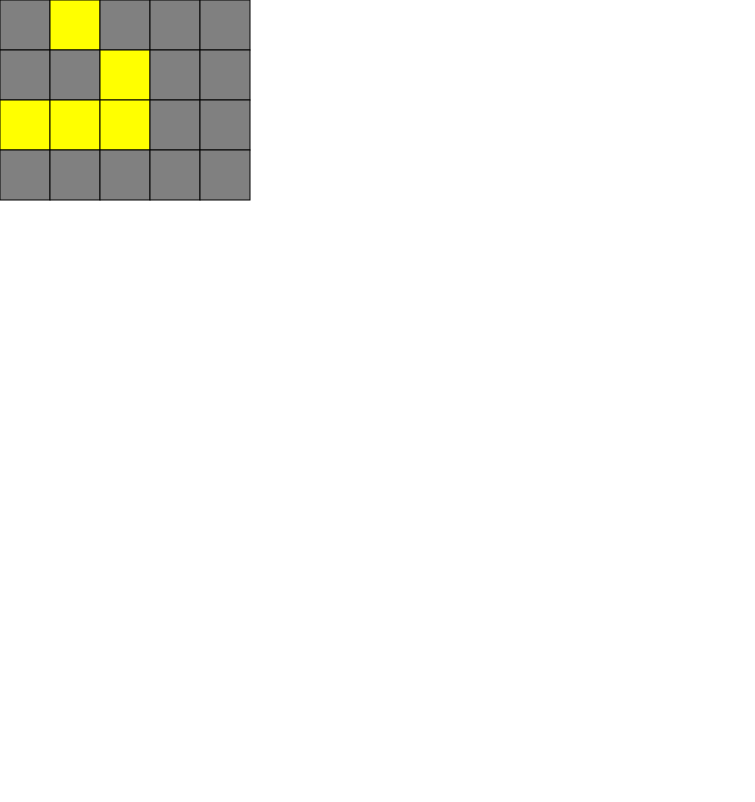
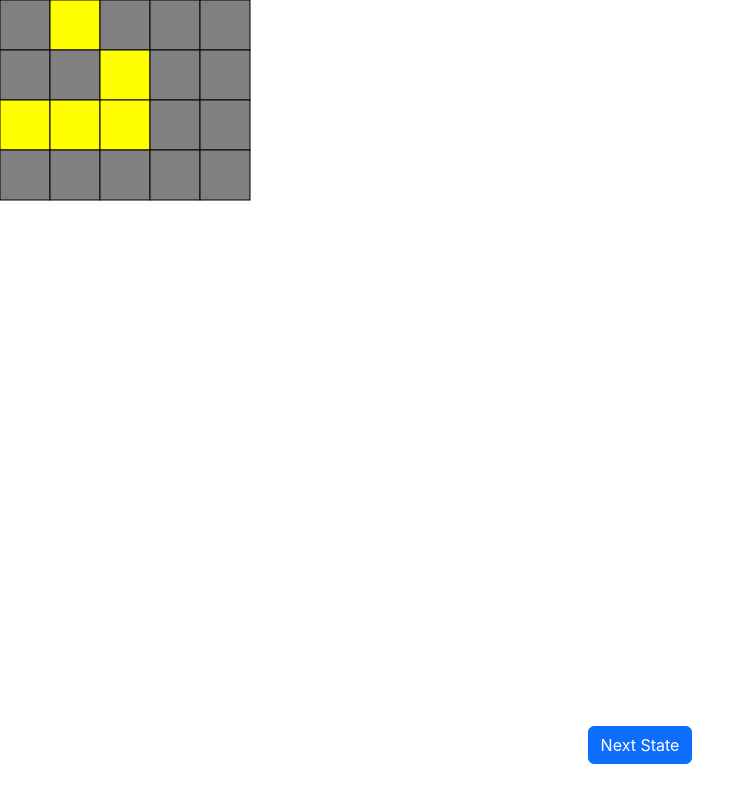
Before and after one commit to learningreac/game_of_life, a React (Create React App) app: page / in a window 1280 px wide. Shown: the whole page, without its empty margins (0-755 px from the left). Built offline with nearby package versions, Linux system fonts and the light colour scheme.

Commit message:
click to show the next state of Game of Life

```diff
--- a/public/index.html
+++ b/public/index.html
@@ -24,7 +24,9 @@
       work correctly both with client-side routing and a non-root public URL.
       Learn how to configure a non-root public URL by running `npm run build`.
     -->
-    <title>React App</title>
+    <title>Game of Life</title>
+    <link href="https://cdn.jsdelivr.net/npm/bootstrap@5.2.2/dist/css/bootstrap.min.css" rel="stylesheet" integrity="sha384-Zenh87qX5JnK2Jl0vWa8Ck2rdkQ2Bzep5IDxbcnCeuOxjzrPF/et3URy9Bv1WTRi" crossorigin="anonymous">
+  </head>
   </head>
   <body>
     <noscript>You need to enable JavaScript to run this app.</noscript>
--- a/src/App.js
+++ b/src/App.js
@@ -1,11 +1,24 @@
 
+import { useState } from 'react';
 import './App.css';
 import Canvas from './components/Canvas';
+import FooterMenu from './components/FooterMenu';
+import { store , gameOfLife } from './store';
 
 function App() {
+  const [board, setBoard] = useState(store)
+
+  const handleNextClick = () => {
+    console.log('btn click')
+    let newBoard= gameOfLife(board);
+    console.log('new board', newBoard)
+    setBoard(newBoard)
+  }
+
   return (
     <div className="App">
-      <Canvas />
+      <Canvas board = {board} />
+      <FooterMenu handleNextClick = {handleNextClick} />
     </div>
   );
 }
--- a/src/components/Canvas.jsx
+++ b/src/components/Canvas.jsx
@@ -1,28 +1,31 @@
 import React, { useEffect, useRef } from 'react'
-import { store } from '../store';
 
-const m = store.length;
-const n = store[0].length;
 
 
 const Canvas = (props) => {
   const canvasRef = useRef(null);
+  const { board} = props;
+
   //console.log('canvasRef', canvasRef)
 
   useEffect(() => {
     const canvas = canvasRef.current;
     const ctx = canvas.getContext('2d');
-    console.log('window', window.innerWidth, window.innerHeight)
+   // console.log('window', window.innerWidth, window.innerHeight)
     canvas.width = window.innerWidth;
-    canvas.height = window.innerHeight;
+    canvas.height = window.innerHeight * 0.9;
+
+   // console.log('board', board)
+    const m = board.length;
+    const n = board[0].length;
 
 
-    const draw = (ctx, store) => {
+    const draw = (ctx, board) => {
 
       for (let i = 0; i < m; i++) {
         for (let j = 0; j < n; j++) {
 
-          if (store[i][j] === 1) {
+          if (board[i][j] === 1) {
             ctx.fillStyle = 'yellow'
           } else {
             ctx.fillStyle = 'grey'
@@ -34,11 +37,11 @@ const Canvas = (props) => {
       }
     }
 
-    if (store) {
-      draw(ctx, store)
+    if (board) {
+      draw(ctx, board)
     }
 
-  }, [store])
+  }, [board])
 
   return (
     <canvas ref={canvasRef} {...props} />
--- /dev/null
+++ b/src/components/FooterMenu.jsx
@@ -0,0 +1,14 @@
+import React from 'react'
+
+const FooterMenu = ({handleNextClick}) => {
+  return (
+    <div>
+        <button type="button"
+                className="btn btn-primary"
+                onClick = {handleNextClick}>
+                    Next State</button>
+    </div>
+  )
+}
+
+export default FooterMenu
--- a/src/store.js
+++ b/src/store.js
@@ -4,3 +4,49 @@ export const store = [
     [1,1,1,0,0],
     [0,0,0,0,0]
 ]
+
+
+// game of life logic
+export const gameOfLife = function(board) {
+    const m = board.length;
+    const n = board[0].length;
+
+    const result = new Array(m).fill(0).map(item => new Array(n).fill(0));
+    const dirs = [[-1,-1],[-1,0],[-1,1],[0,-1],[0,1],[1,-1],[1,0],[1,1]];
+
+    const count_live = (i,j) => {
+        let count = 0
+        for (const dir of dirs) {
+            let x = i + dir[0];
+            let y = j + dir[1];
+            if( x >= 0 && x < m && y >= 0 && y < n) {
+                if(board[x][y] === 1) {
+                    count++;
+                }
+            }
+        }
+        return count;
+    }
+
+    for (let i=0; i<m; i++) {
+        for (let j=0; j<n; j++) {
+            const live = count_live(i,j);
+            if (live === 3) {
+                result[i][j] = 1
+            } else if (live === 2) {
+                result[i][j] = (board[i][j] === 1)? 1:0
+            }
+           //  console.log(i, j, live, result[i][j])
+        }
+    }
+
+
+    // for (let i = 0; i< m; i++) {
+    //     for (let j=0; j<n;j++) {
+    //         board[i][j] = result[i][j]
+    //     }
+    // }
+    console.log('result',board, result)
+
+    return result;
+ };
```
